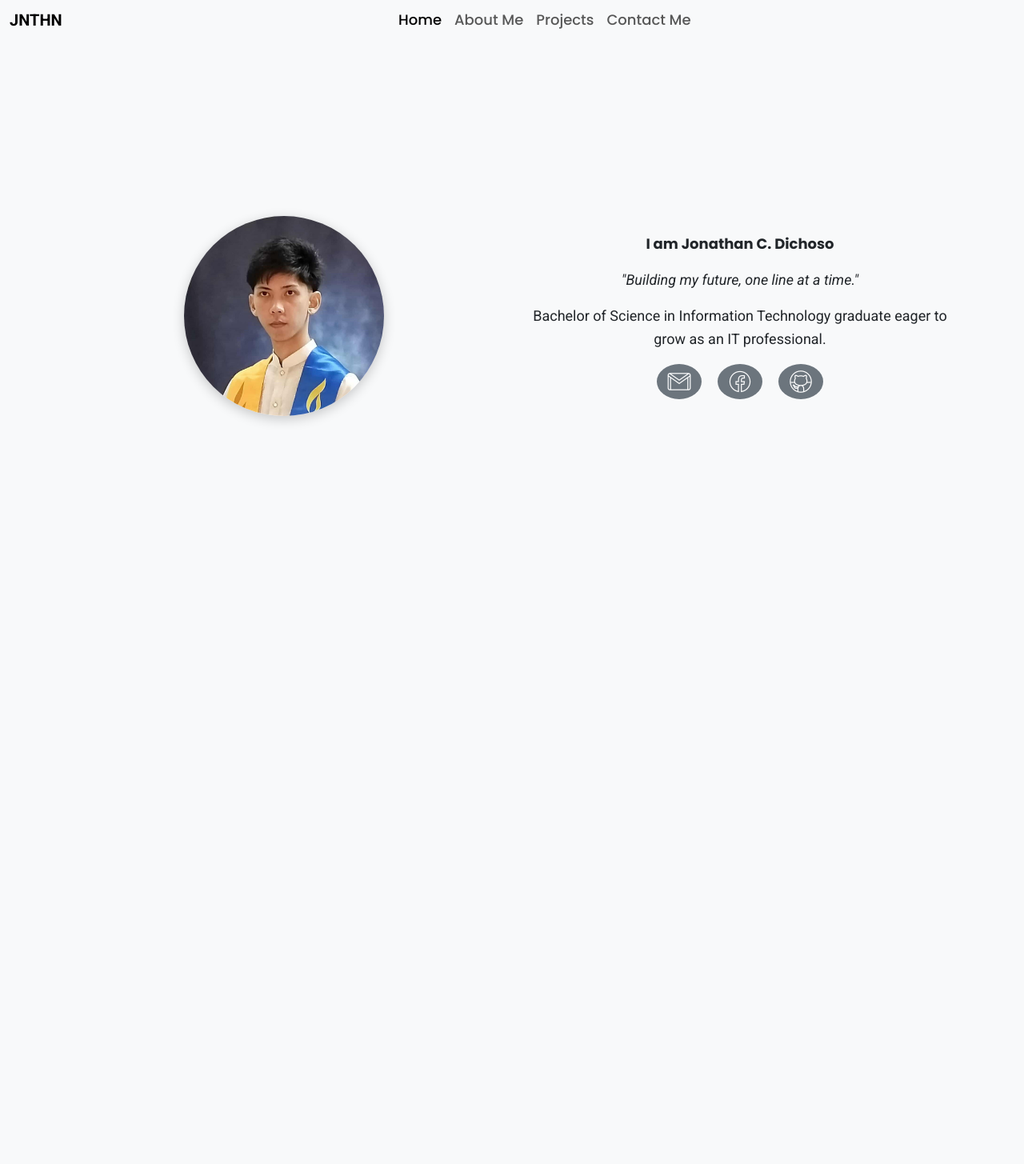
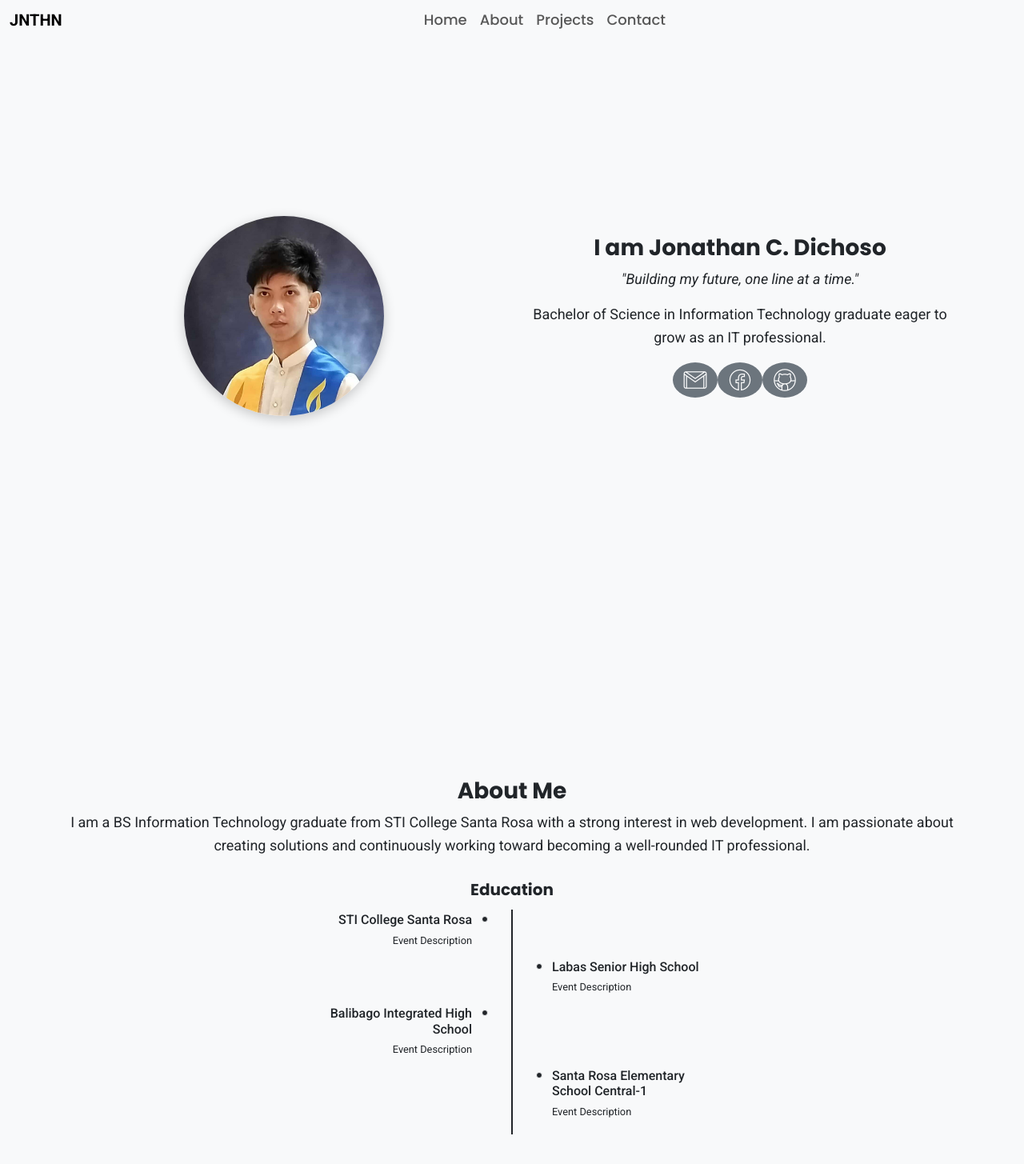
Before and after one commit to dichosojonathanc/portfolio, a plain HTML site: page index.html in a window 1280 px wide. Shown: the part 5-1460 px from the top of the page at 80% size. Before the commit the page ends 800 px from the top, so only its background shows below. Drawn offline with nearby package versions, Linux system fonts and the light colour scheme.

Commit message:
added a simple about section

```diff
--- a/index.html
+++ b/index.html
@@ -19,7 +19,7 @@
   <title>Portfolio</title>
 </head>
 
-<body class="bg-offwhite" data-bs-spy="scroll" data-bs-target=".navbar" data-bs-offset="70" tabindex="0">
+<body class="bg-offwhite">
   <nav class="navbar navbar-expand-lg navbar-light bg-offwhite fixed-top">
     <div class="container-fluid">
       <a href="" class="navbar-brand fw-bold"> JNTHN </a>
@@ -32,13 +32,13 @@
             <a href="#home" class="nav-link">Home</a>
           </li>
           <li class="nav-item">
-            <a href="#about" class="nav-link">About Me</a>
+            <a href="#about" class="nav-link">About</a>
           </li>
           <li class="nav-item">
             <a href="#projects" class="nav-link">Projects</a>
           </li>
           <li class="nav-item">
-            <a href="#contact" class="nav-link">Contact Me</a>
+            <a href="#contact" class="nav-link">Contact</a>
           </li>
         </ul>
       </div>
@@ -48,23 +48,23 @@
   <section id="home" class="d-flex align-items-center min-vh-100">
     <div class="container">
       <div class="row align-items-center text-center">
-        <div class="col-12 col-md-6 d-flex justify-content-center p-3" data-aos="fade-up">
-          <img class="myphoto" src="images/myphoto.jpg" alt="My Photo">
+        <div class="col-12 col-md-6 d-flex justify-content-center p-3">
+          <img class="myphoto" src="images/myphoto.jpg" alt="My Photo" data-aos="fade-up">
         </div>
-        <div class="col-12 col-md-6 d-flex flex-column justify-content-center p-3" data-aos="fade-up">
-          <p class="name text-charcoal">I am Jonathan C. Dichoso</p>
-          <p class="tagline text-charcoal">"Building my future, one line at a time."</p>
-          <p class="text-charcoal">Bachelor of Science in Information Technology graduate eager to grow as an IT
+        <div class="col-12 col-md-6 d-flex flex-column justify-content-center p-3">
+          <h3 class="name text-charcoal" data-aos="fade-up" data-aos-delay="100">I am Jonathan C. Dichoso</h3>
+          <p class="tagline text-charcoal" data-aos="fade-up" data-aos-delay="200">"Building my future, one line at a time."</p>
+          <p class="text-charcoal" data-aos="fade-up" data-aos-delay="300">Bachelor of Science in Information Technology graduate eager to grow as an IT
             professional.</p>
-          <div>
+          <div class="d-flex flex-wrap justify-content-center" data-aos="fade-up" data-aos-delay="300">
             <a href="https://mail.google.com/mail/?view=cm&fs=1&to=dichoso.jonathanc@gmail.com" target="_blank"
-              class="btn bg-grayish rounded-circle mx-2">
+              class="btn bg-grayish rounded-circle">
               <img src="images/gmail-logo.png" alt="Gmail Logo">
             </a>
-            <a href="https://www.facebook.com/jonathan.dichoso.09/" class="btn bg-grayish rounded-circle mx-2">
+            <a href="https://www.facebook.com/jonathan.dichoso.09/" class="btn bg-grayish rounded-circle">
               <img src="images/fb-logo.png" alt="Facebook Logo">
             </a>
-            <a href="https://github.com/dichosojonathanc/" class="btn bg-grayish rounded-circle mx-2">
+            <a href="https://github.com/dichosojonathanc/" class="btn bg-grayish rounded-circle">
               <img src="images/github-logo.png" alt="Github Logo">
             </a>
           </div>
@@ -73,19 +73,31 @@
     </div>
   </section>
 
-  <!-- <section id="about" class="p-5 bg-light" style="min-height:100vh;">
+  <section id="about" class="d-flex align-items-center min-vh-100">
     <div class="container">
-      <h2>About Me</h2>
-      <p>Write about yourself here.</p>
+      <h3 class="text-center text-charcoal" data-aos="fade-right" data-aos-once="false">About Me</h3>
+      <p class="text-center text-charcoal" data-aos="fade-right">I am a BS Information Technology graduate from STI College Santa Rosa with a strong interest in web development. I am passionate about creating solutions and continuously working toward becoming a well-rounded IT professional.</p>
+      <div class="timeline">
+        <h5 class="text-center text-charcoal p-2">Education</h5>
+        <div class="event left">
+          <h6>STI College Santa Rosa</h6>
+          <p>Event Description</p>
+        </div>
+        <div class="event right">
+          <h6>Labas Senior High School</h6>
+          <p>Event Description</p>
+        </div>
+        <div class="event left">
+          <h6>Balibago Integrated High School</h6>
+          <p>Event Description</p>
+        </div>
+        <div class="event right">
+          <h6>Santa Rosa Elementary School Central-1</h6>
+          <p>Event Description</p>
+        </div>
+      </div>
     </div>
   </section>
-
-  <section id="projects" class="p-5 bg-white" style="min-height:100vh;">
-    <div class="container">
-      <h2>Projects</h2>
-      <p>Showcase your work here.</p>
-    </div>
-  </section> -->
 
   <script src="https://cdn.jsdelivr.net/npm/aos@2.3.4/dist/aos.js"></script>
   <script>
--- a/styles.css
+++ b/styles.css
@@ -51,12 +51,87 @@ p.tagline {
   font-style: italic;
 }
 
-p.name {
+h3,
+h5 {
   font-family: 'Poppins', sans-serif;
   font-weight: bold;
 }
 
-a:hover{
+a:hover {
   transform: scale(1.05);
   transition: 0.3s ease;
 }
+
+.timeline {
+  position: relative;
+  max-width: 500px;   /* narrower */
+  margin: 0 auto;
+  padding: 5px 0;
+}
+
+.timeline::before {
+  content: '';
+  position: absolute;
+  top: 50px;
+  bottom: 0;
+  left: 50%;
+  width: 2px;
+  background: #212529;
+  transform: translateX(-50%);
+}
+
+.event {
+  position: relative;
+  width: 40%;         /* slimmer event blocks */
+  margin: 8px 0;      /* tighter spacing */
+  font-size: 0.8rem;  /* smaller text */
+  line-height: 1.2;
+}
+
+.event::before {
+  content: '';
+  position: absolute;
+  top: 5px;           /* dot closer */
+  width: 8px;         /* smaller dot */
+  height: 8px;
+  background: #212529;
+  border-radius: 50%;
+  border: 1px solid #F8F9FA;
+}
+
+.left {
+  left: 0;
+  text-align: right;
+}
+
+.left::before {
+  right: -20px;
+}
+
+.right {
+  left: 60%;          /* push right items */
+  text-align: left;
+}
+
+.right::before {
+  left: -20px;
+}
+
+/* Mobile: stack cleanly */
+@media (max-width: 768px) {
+  .event {
+    width: 100%;
+    left: 0 !important;
+    text-align: left !important;
+    margin-left: 25px;
+  }
+
+  .event::before {
+    left: -15px !important;
+    right: auto;
+  }
+
+  .timeline::before {
+    left: 0;
+  }
+}
```
